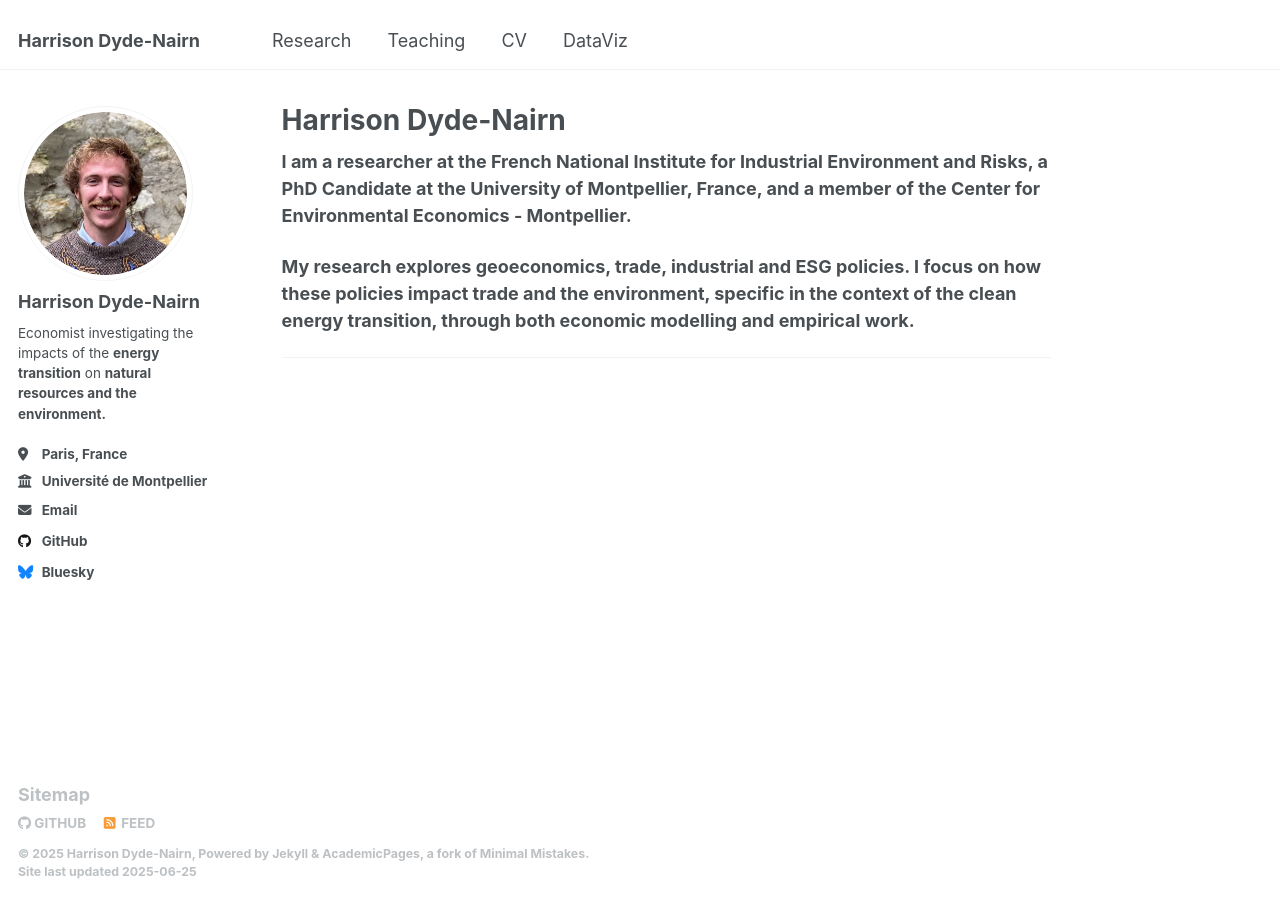
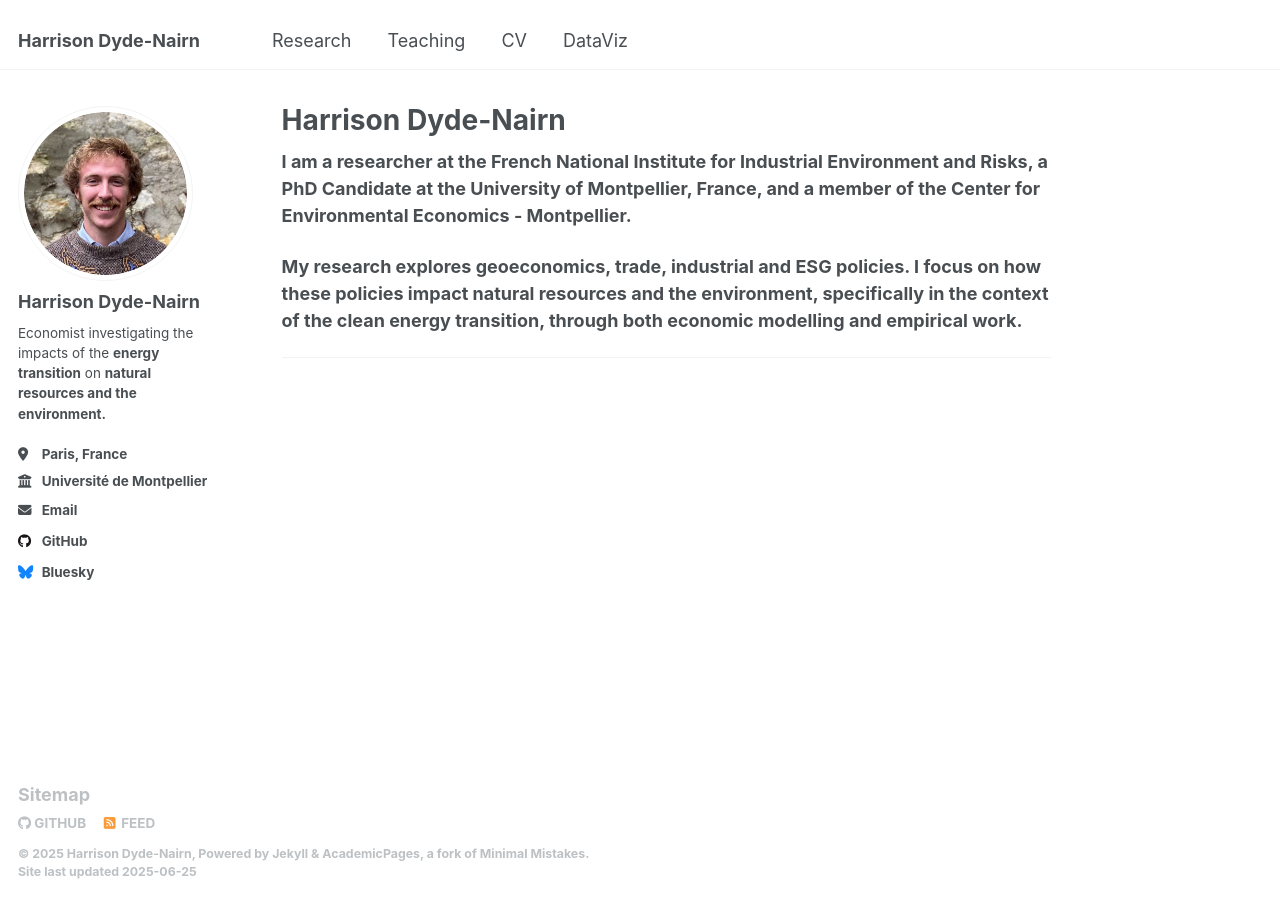
Before and after one commit to hdydenairn/hdydenairn.github.io, a Jekyll site: the page built from _pages/about.md, in a window 1280 px wide. Built offline with Jekyll 4.4.1, drawn with Linux system fonts in a browser that asks for light colours.

Commit message:
Update about.md

```diff
--- a/_pages/about.md
+++ b/_pages/about.md
@@ -9,6 +9,6 @@
 
 I am a researcher at the French National Institute for Industrial Environment and Risks, a PhD Candidate at the University of Montpellier, France, and a member of the Center for Environmental Economics - Montpellier.
 
-My research explores geoeconomics, trade, industrial and ESG policies. I focus on how these policies impact trade and the environment, specific in the context of the clean energy transition, through both economic modelling and empirical work.
+My research explores geoeconomics, trade, industrial and ESG policies. I focus on how these policies impact natural resources and the environment, specifically in the context of the clean energy transition, through both economic modelling and empirical work.
 
 ------
```
